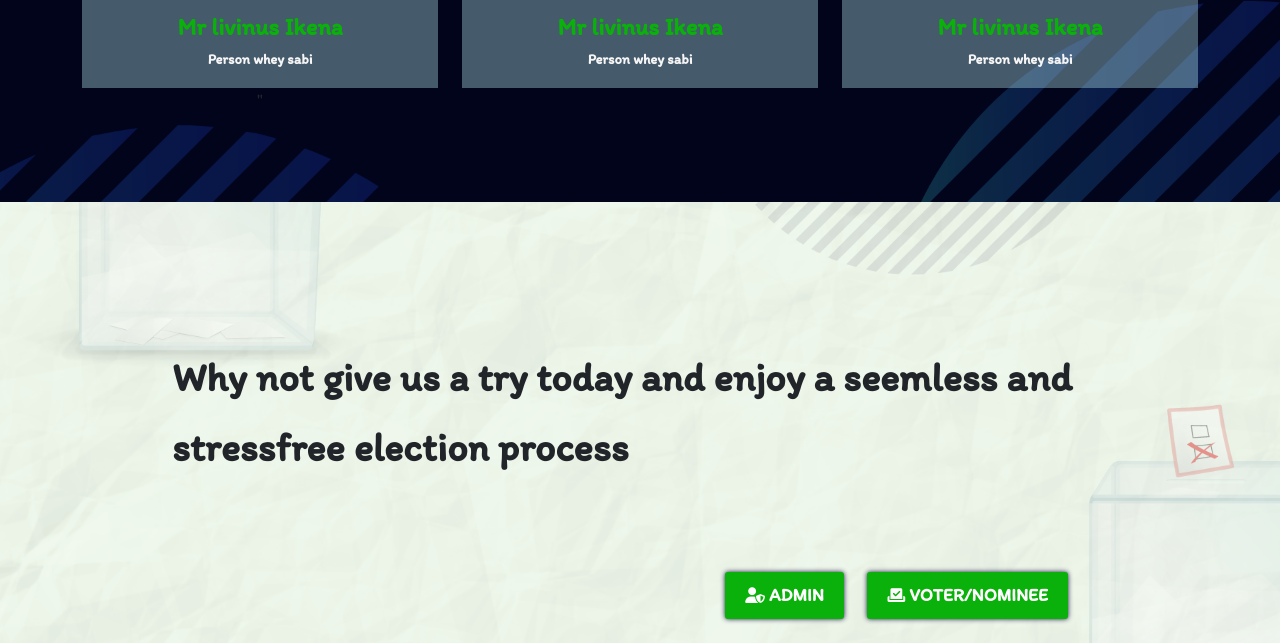
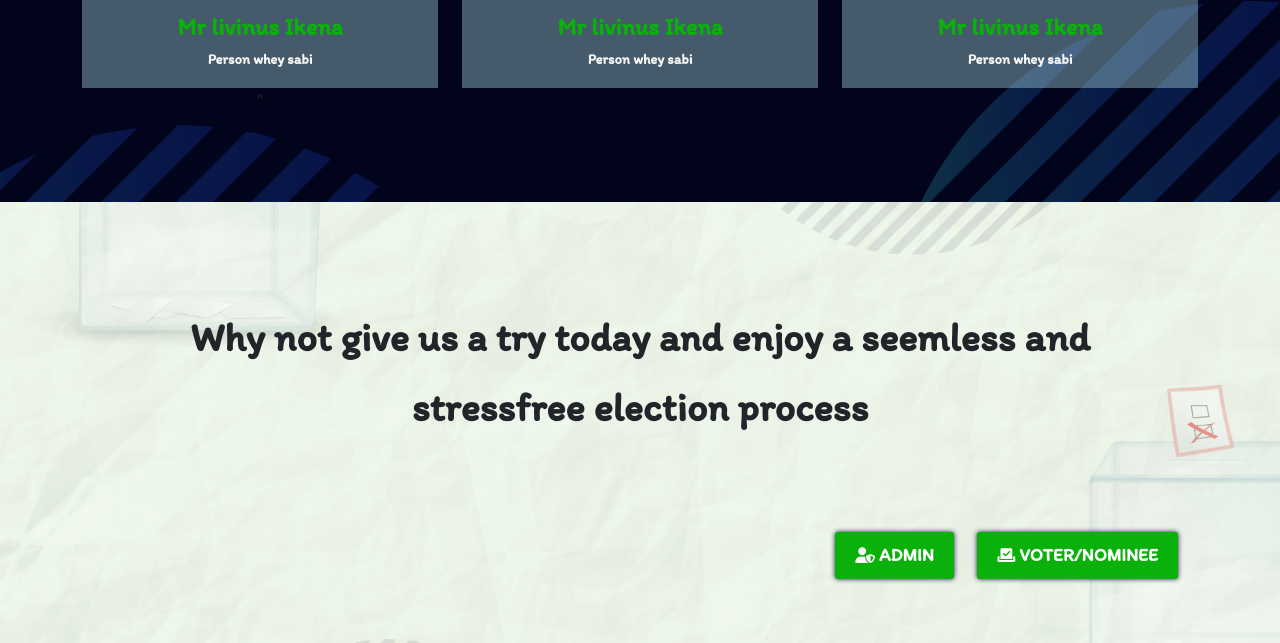
Before and after one commit to GDB7/Vote-app, a plain HTML site: page index.html in a window 1280 px wide. Shown: the part 1700-2343 px from the top of the page. Drawn offline with nearby package versions, Linux system fonts and the light colour scheme.

Commit message:
Update styles.css

```diff
--- a/styles.css
+++ b/styles.css
@@ -291,16 +291,16 @@ border-radius: 50%;
 }
 
 .fourth-part h1{
-  padding-left: 90px;
-  padding-top: 40px;
+  padding: 40px auto 0;
   text-align: left;
   font-size: 40px;
   font-weight: bold;
   line-height: 70px;
+  text-align: center;
 }
 .fourth-part .below-btn {
   text-align: right;
-  margin-right: 110px;
+  margin-right: auto;
   padding-top: 50px;
   padding-bottom: 70px;
   margin-bottom: 0;
```
